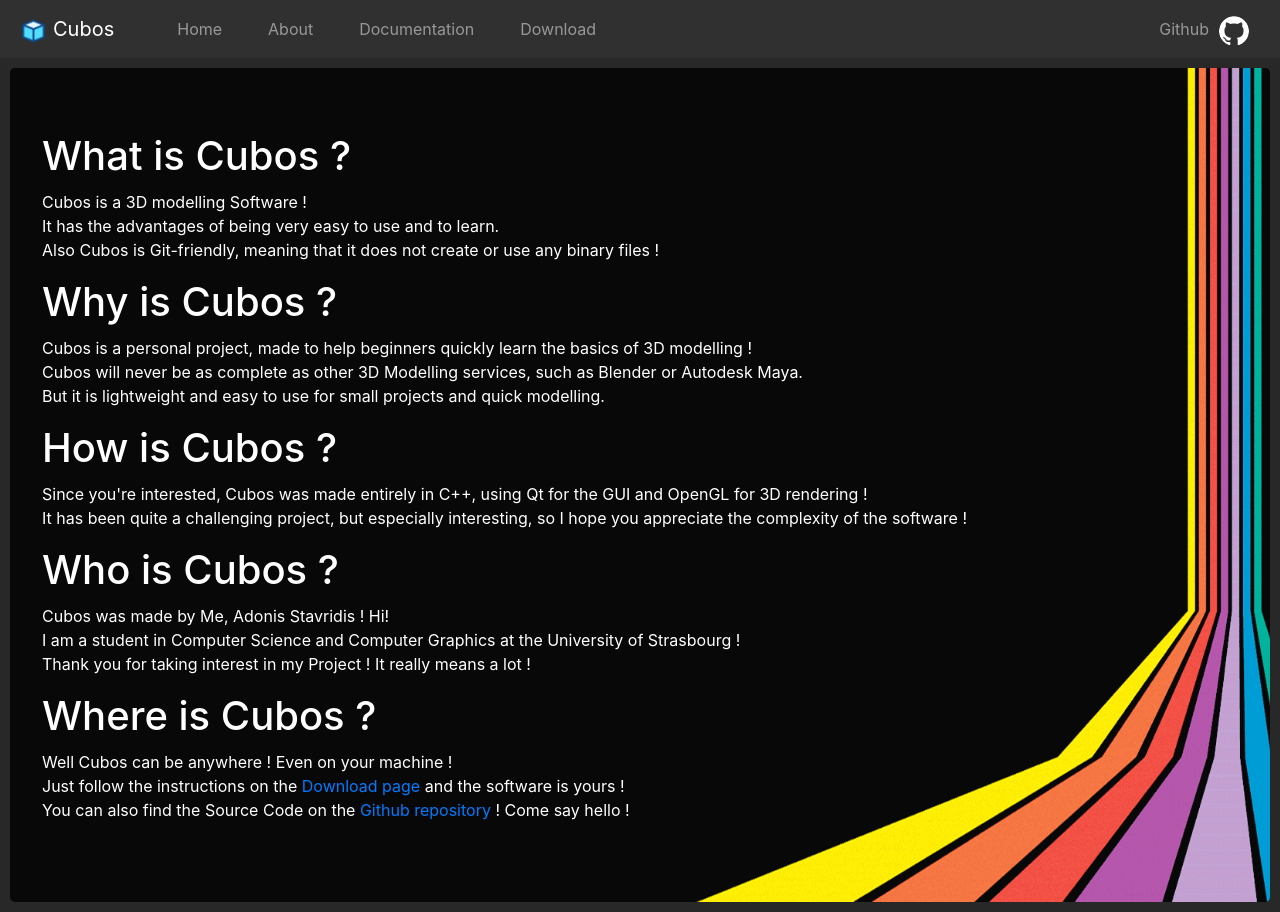
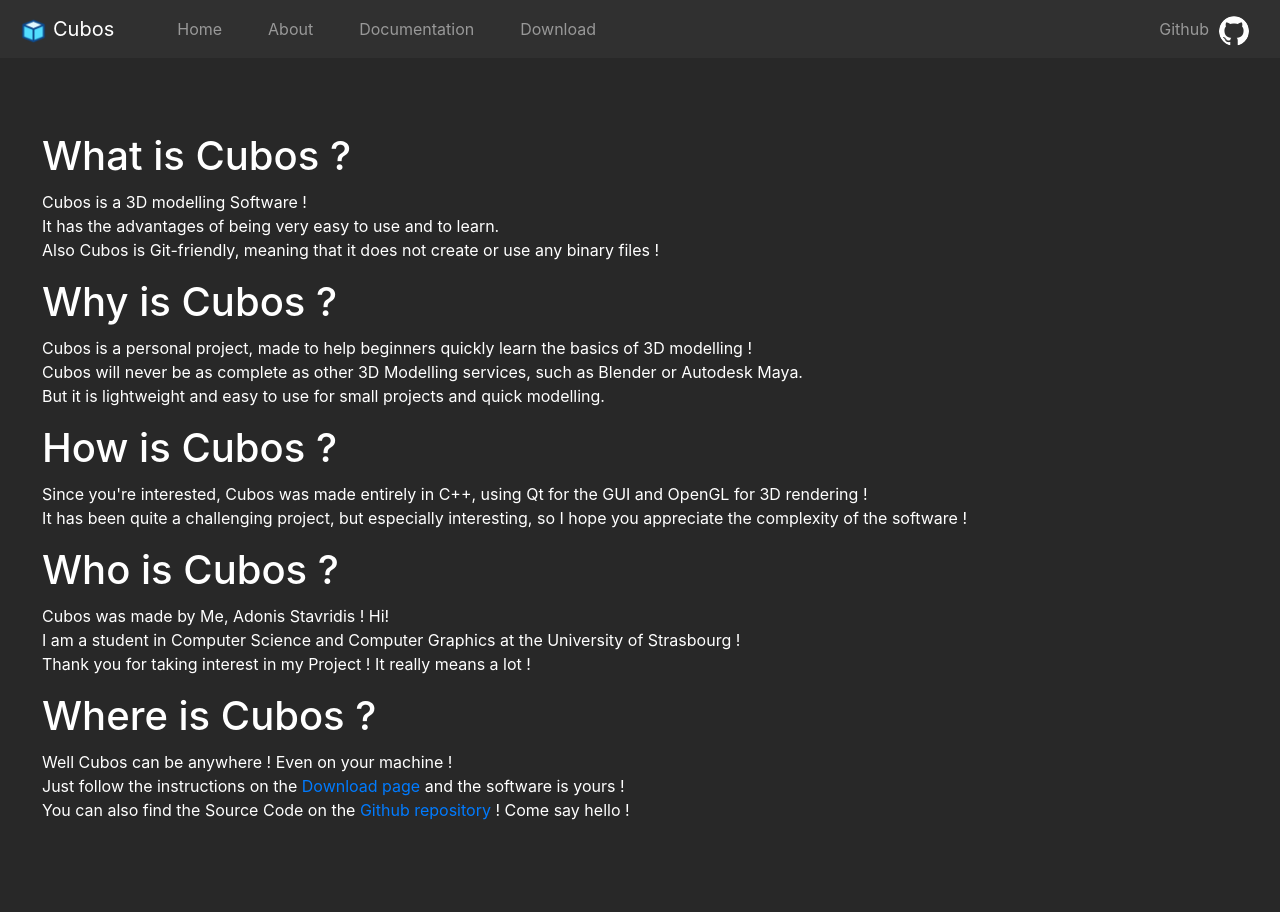
Before and after one commit to Adonis-Stavridis/Cubos-website, a React (Create React App) app: page /#/about in a window 1280 px wide. Built offline with nearby package versions, Linux system fonts and the light colour scheme.

Commit message:
add badge + about hotfix

```diff
--- a/src/css/aboutPage.css
+++ b/src/css/aboutPage.css
@@ -1,6 +1,6 @@
 .jumbotron.about {
   margin: 0;
   flex: 1;
-  background: url(../img/aboutBackground.gif)no-repeat center center fixed;
-  background-size: cover;
+  /* background: url(../img/aboutBackground.gif)no-repeat center center fixed;
+  background-size: cover; */
 }
```
Also changed, not shown: 1 other file (tests, documents, lock files or other folders).
